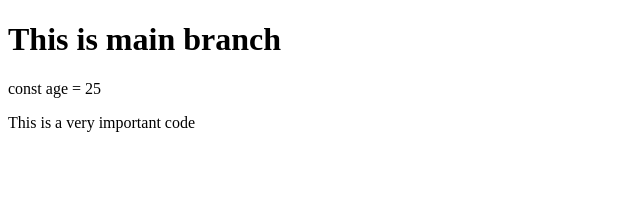
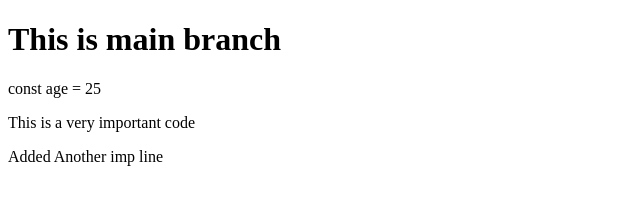
Before and after one commit to Shubhofficial1/test, a plain HTML site: page index.html in a window 1280 px wide. Shown: the whole page, without its empty margins (0-640 px from the left). Drawn offline with Linux system fonts and the light colour scheme.

Commit message:
Added another imp code

```diff
--- a/index.html
+++ b/index.html
@@ -9,5 +9,6 @@
     <h1>This is main branch</h1>
     <p>const age = 25</p>
     <p>This is a very important code</p>
+    <p>Added Another imp line</p>
   </body>
 </html>
```
